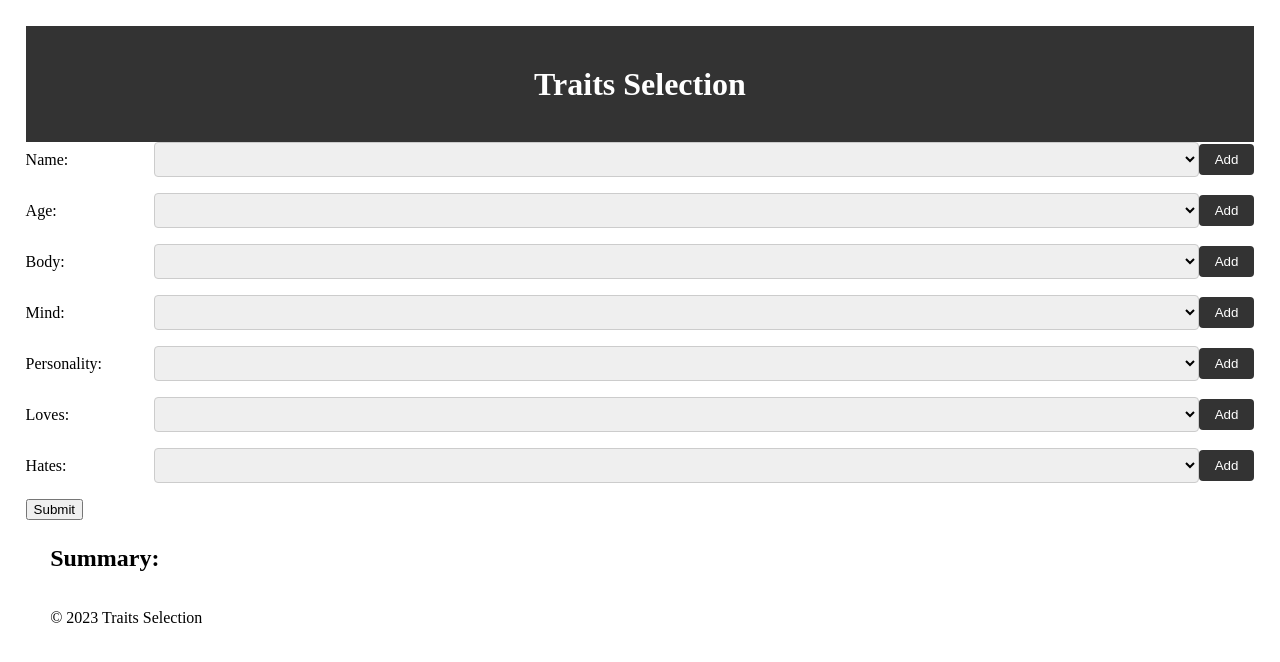
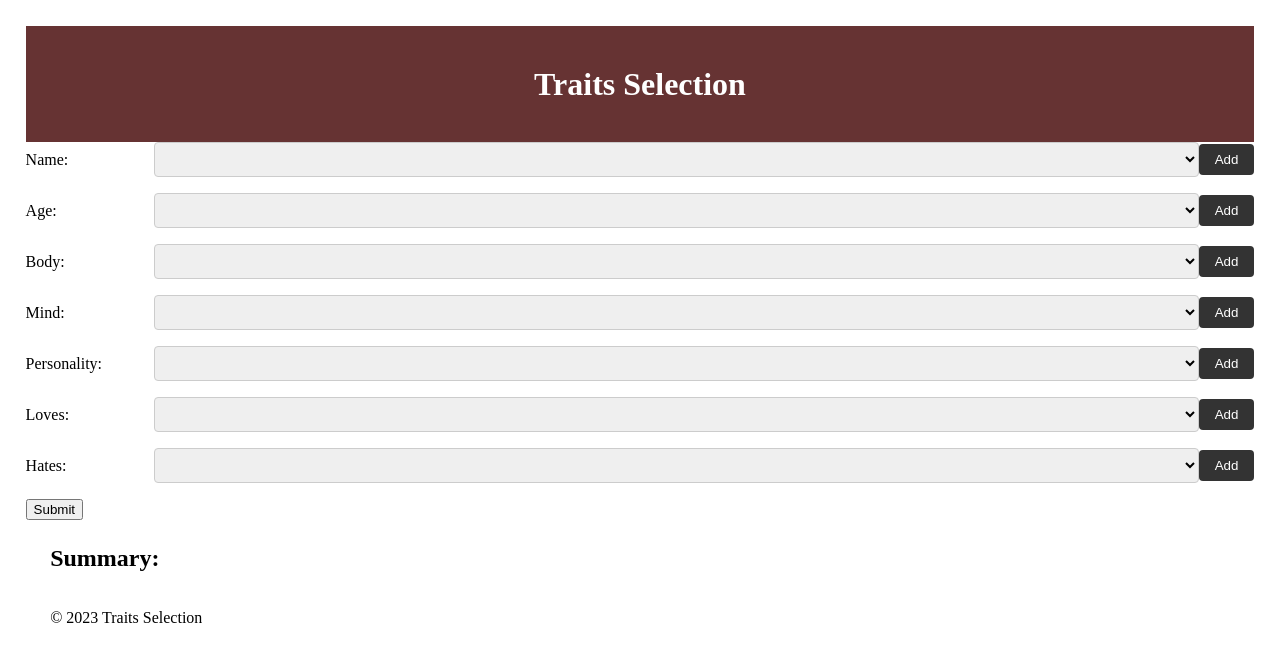
Before and after one commit to ai-by-humans/Traits-tool, a plain HTML site: page index.html in a window 1280 px wide. Drawn offline with Linux system fonts and the light colour scheme.

Commit message:
Update styles.css

```diff
--- a/styles.css
+++ b/styles.css
@@ -6,7 +6,7 @@ body, h1, h2, p {
 
 /* Apply a background color to the header */
 header {
-  background-color: #333;
+  background-color: #633;
   color: white;
   padding: 1rem;
   text-align: center;
```
